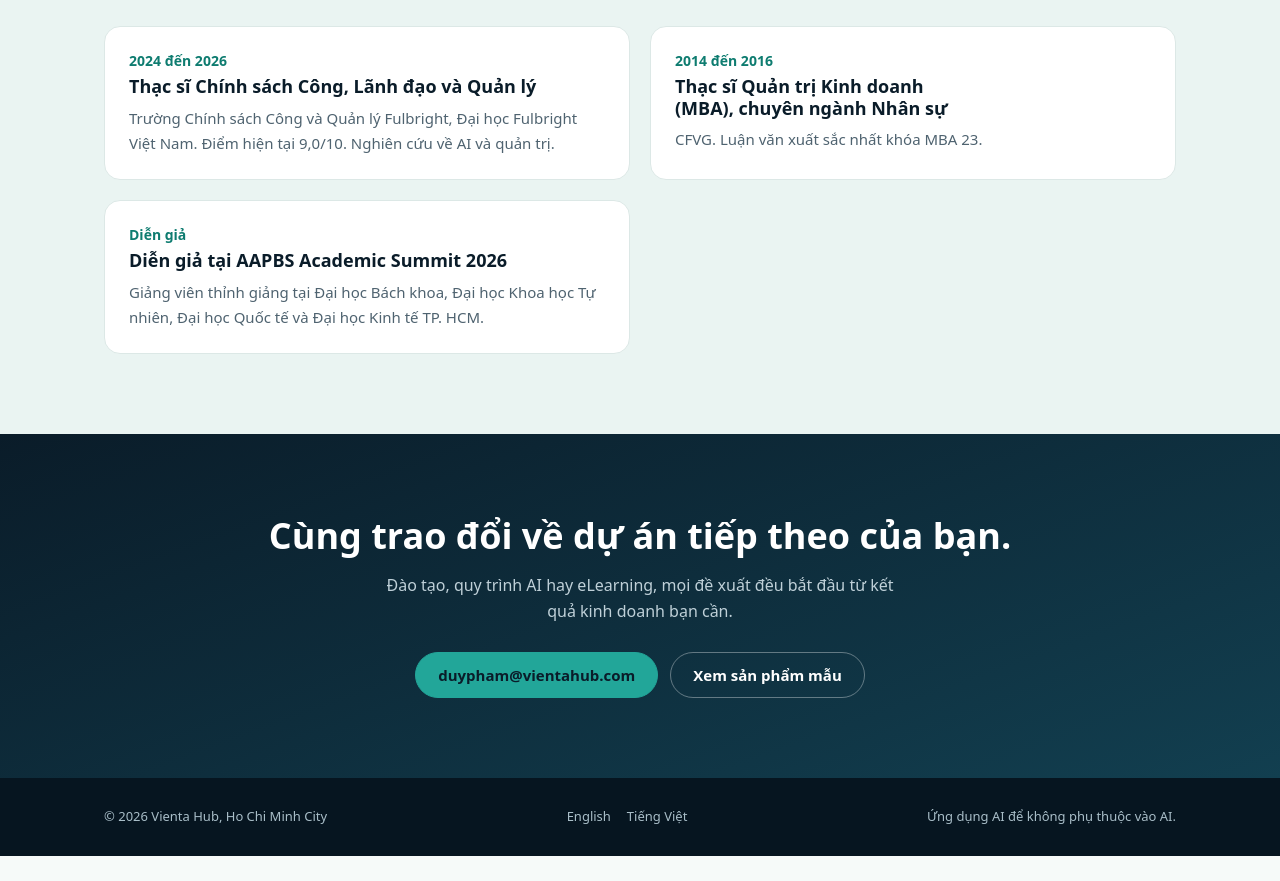
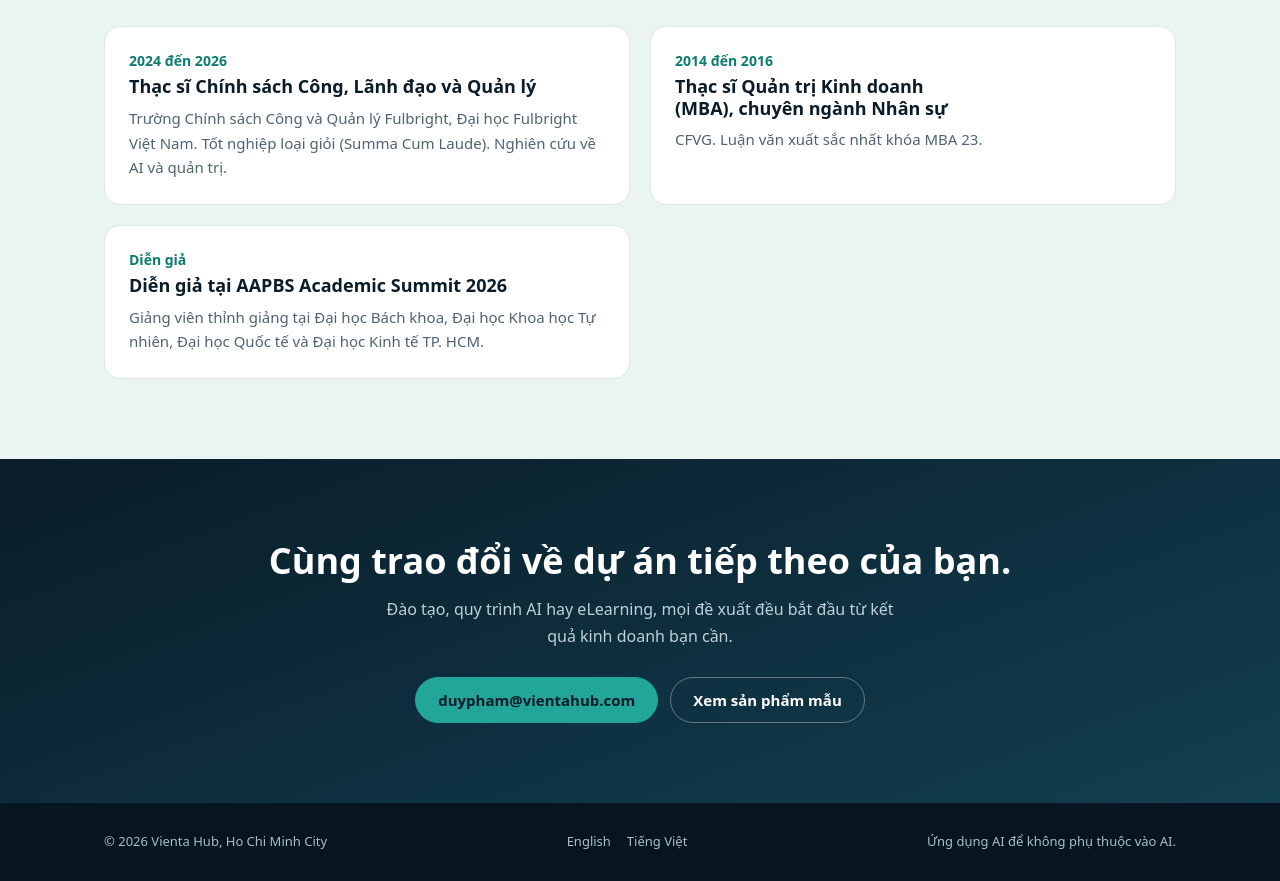
Before and after one commit to paven20/vientahub-site, a plain HTML site: page vi/profile/index.html in a window 1280 px wide. Shown: the part 3596-4477 px from the top of the page. Before the commit the page ends 4452 px from the top, so only its background shows below. Drawn offline with Linux system fonts and the light colour scheme.

Commit message:
Profile VI: MPP graduated Summa Cum Laude

```diff
--- a/vi/profile/index.html
+++ b/vi/profile/index.html
@@ -312,7 +312,7 @@ footer :focus-visible{outline-color:var(--mint);box-shadow:0 0 0 5px var(--k0)}
   <div class="wrap">
     <h2><span class="en">Education and standing</span><span class="vi">Học vấn và hoạt động chuyên môn</span></h2>
     <div class="edu">
-      <article><p class="when">2024 <span class="en">to</span><span class="vi">đến</span> 2026</p><h3><span class="en">Master in Public Policy, Leadership and Management</span><span class="vi">Thạc sĩ Chính sách Công, Lãnh đạo và Quản lý</span></h3><p><span class="en">Fulbright School of Public Policy and Management, Fulbright University Vietnam. Current GPA 9.0/10. Research on AI and governance.</span><span class="vi">Trường Chính sách Công và Quản lý Fulbright, Đại học Fulbright Việt Nam. Điểm hiện tại 9,0/10. Nghiên cứu về AI và quản trị.</span></p></article>
+      <article><p class="when">2024 <span class="en">to</span><span class="vi">đến</span> 2026</p><h3><span class="en">Master in Public Policy, Leadership and Management</span><span class="vi">Thạc sĩ Chính sách Công, Lãnh đạo và Quản lý</span></h3><p><span class="en">Fulbright School of Public Policy and Management, Fulbright University Vietnam. Graduated Summa Cum Laude. Research on AI and governance.</span><span class="vi">Trường Chính sách Công và Quản lý Fulbright, Đại học Fulbright Việt Nam. Tốt nghiệp loại giỏi (Summa Cum Laude). Nghiên cứu về AI và quản trị.</span></p></article>
       <article><p class="when">2014 <span class="en">to</span><span class="vi">đến</span> 2016</p><h3><span class="en">MBA, HR specialization</span><span class="vi">Thạc sĩ Quản trị Kinh doanh (MBA), chuyên ngành Nhân sự</span></h3><p><span class="en">CFVG. Best thesis of MBA Intake 23.</span><span class="vi">CFVG. Luận văn xuất sắc nhất khóa MBA 23.</span></p></article>
 
       <article><p class="when"><span class="en">Speaking</span><span class="vi">Diễn giả</span></p><h3><span class="en">Panelist, AAPBS Academic Summit 2026</span><span class="vi">Diễn giả tại AAPBS Academic Summit 2026</span></h3><p><span class="en">Visiting lecturer at HCMC University of Technology, University of Science, International University and University of Economics HCMC.</span><span class="vi">Giảng viên thỉnh giảng tại Đại học Bách khoa, Đại học Khoa học Tự nhiên, Đại học Quốc tế và Đại học Kinh tế TP. HCM.</span></p></article>
```
